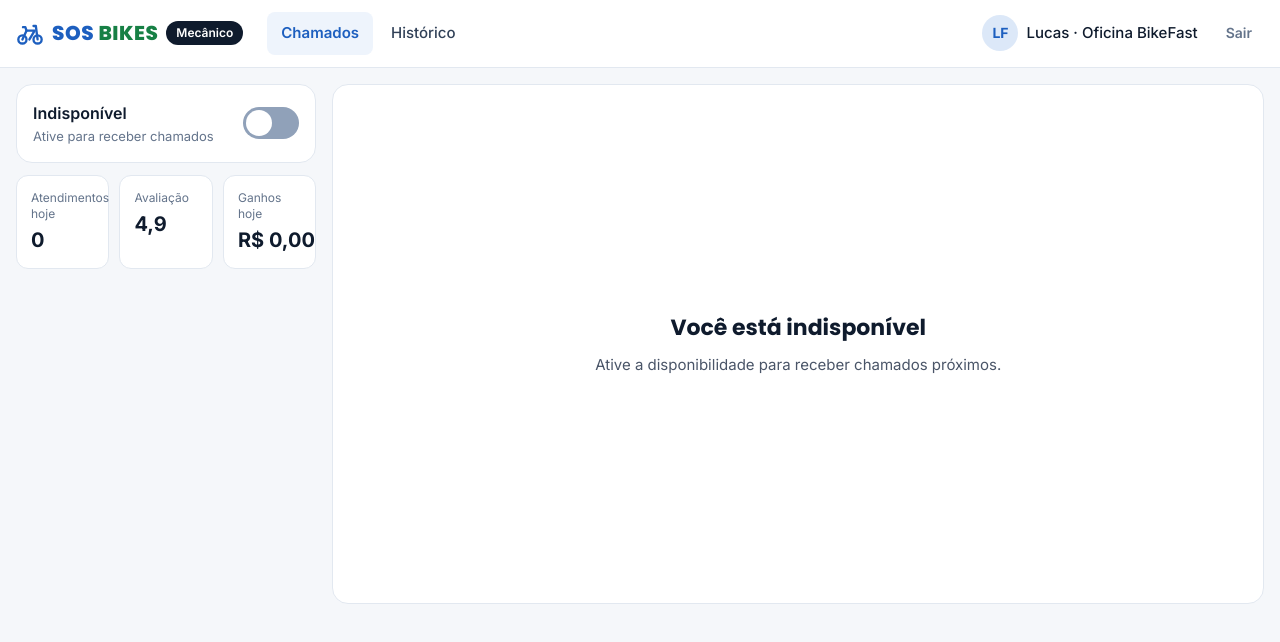
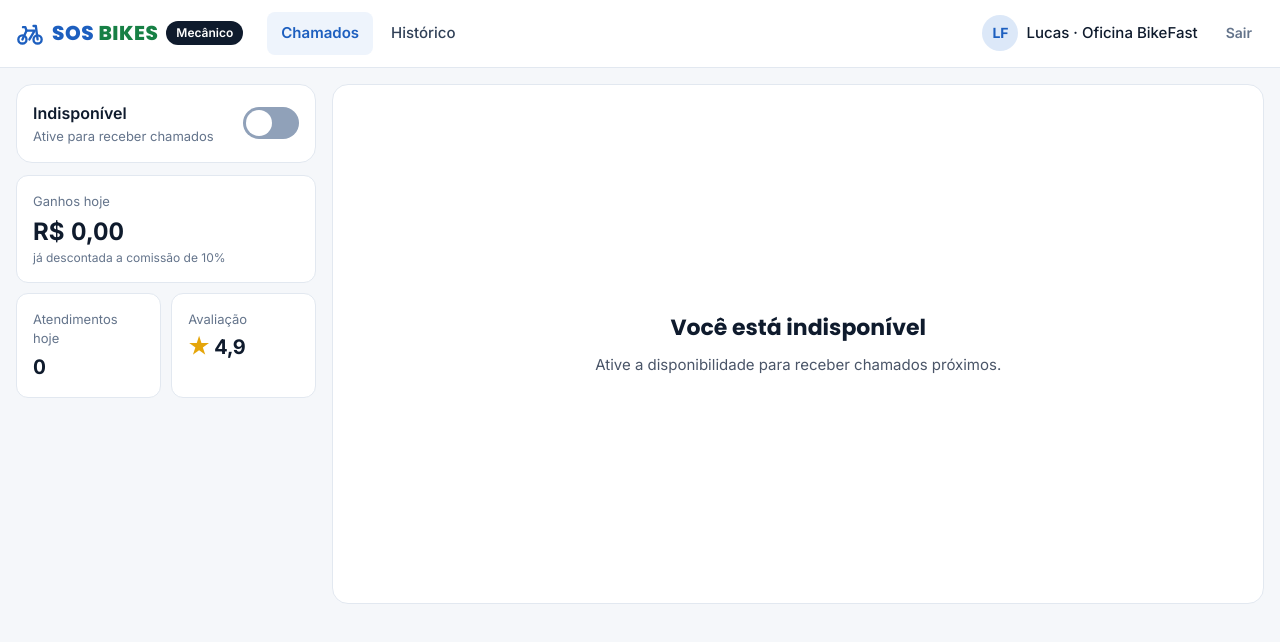
Before and after one commit to 19041507/SOS-BIKES, a Next.js app: page /mecanico in a window 1280 px wide. Shown: the top 642 px of the page. Built offline with nearby package versions, Linux system fonts and the light colour scheme.

Commit message:
fix(mecanico): cartões de estatística sem texto apertado

```diff
--- a/src/app/mecanico/_components/StatsCards.tsx
+++ b/src/app/mecanico/_components/StatsCards.tsx
@@ -7,19 +7,23 @@ type StatsCardsProps = {
 };
 
 export function StatsCards({ jobsToday, rating, earnedToday }: StatsCardsProps) {
-  const stats = [
-    { label: "Atendimentos hoje", value: String(jobsToday) },
-    { label: "Avaliação", value: rating },
-    { label: "Ganhos hoje", value: formatBRL(earnedToday) },
-  ];
   return (
-    <div className="grid grid-cols-3 gap-2.5">
-      {stats.map((stat) => (
-        <div key={stat.label} className="rounded-xl border border-line bg-white p-3.5">
-          <p className="text-xs text-subtle">{stat.label}</p>
-          <p className="mt-1 text-xl font-bold">{stat.value}</p>
-        </div>
-      ))}
+    <div className="grid grid-cols-2 gap-2.5">
+      <div className="col-span-2 rounded-xl border border-line bg-white p-4">
+        <p className="text-[13px] text-subtle">Ganhos hoje</p>
+        <p className="mt-1 text-2xl font-bold tabular-nums">{formatBRL(earnedToday)}</p>
+        <p className="mt-0.5 text-xs text-subtle">já descontada a comissão de 10%</p>
+      </div>
+      <div className="rounded-xl border border-line bg-white p-4">
+        <p className="text-[13px] text-subtle">Atendimentos hoje</p>
+        <p className="mt-1 text-xl font-bold tabular-nums">{jobsToday}</p>
+      </div>
+      <div className="rounded-xl border border-line bg-white p-4">
+        <p className="text-[13px] text-subtle">Avaliação</p>
+        <p className="mt-1 text-xl font-bold tabular-nums">
+          <span className="text-star" aria-hidden="true">★</span> {rating}
+        </p>
+      </div>
     </div>
   );
 }
```
